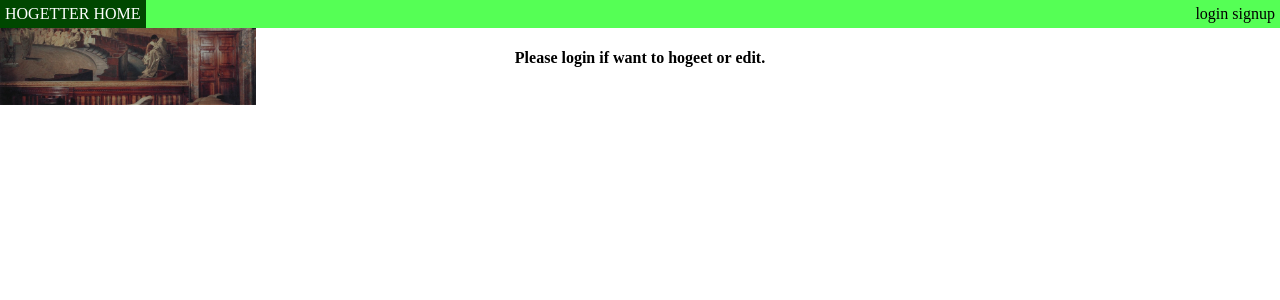
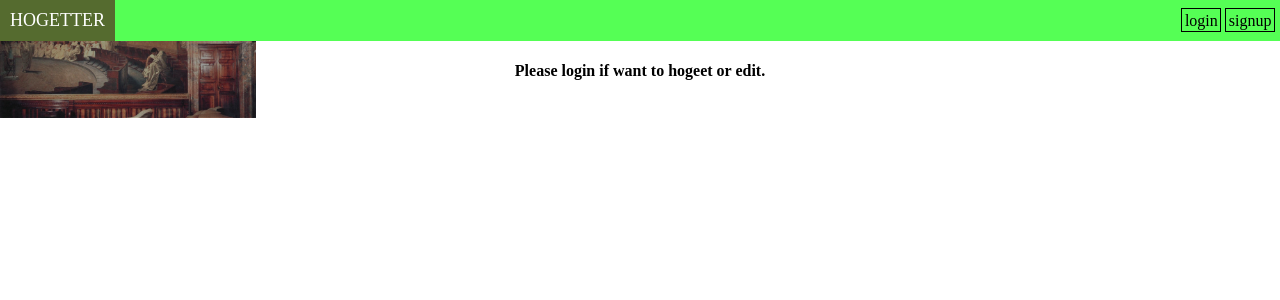
Before and after one commit to RantaWatari/flask_hogetter, a Flask app: template flask_file/templates/index.html in a window 1280 px wide. Shown: the top 300 px of the page. Run offline with Flask 3, Linux system fonts and the light colour scheme; the template is opened without the code that fills it, so the values that code supplies are empty.

Commit message:
cssの作業の続き

```diff
--- a/flask_file/static/css/base.css
+++ b/flask_file/static/css/base.css
@@ -1,8 +1,8 @@
-/* header*/
 body{
     margin: 0;
 }
 
+/* header*/
 header{
     position: sticky;
     top: 0;
@@ -11,17 +11,18 @@ header{
     width: 100%;
     text-decoration: none;
 }
+
 header a{
     color:#000000;
     text-decoration: none;
 }
-
 
 .header_section{
     display:flex;
     align-items: center;
     justify-content: center;
 }
+
 .header_section div{
     margin: auto;
     padding: auto;
@@ -29,13 +30,25 @@ header a{
 
 header .left{
     margin: 0;
+    padding: 10px;
     background-color: rgb(0, 71, 0);
-    padding: 5px;
 }
 
 header .left a{
+    font-size: large;
     color: white;
 }
+
+header .left:hover{
+    cursor: pointer;
+    background-color: darkolivegreen;
+}
+
+header .left label:hover{
+    cursor: pointer;
+}
+
+
 
 header .center{
     display: auto;
@@ -45,6 +58,15 @@ header .right{
     margin: 0;
     padding: 5px;
 }
+header .right a{
+    border: 1px #000000 solid;
+    padding: 2.5px;
+}
+
+header .right a:hover{
+    background-color: darkolivegreen;
+}
+
 
 /* fodter */
 footer{
--- a/flask_file/static/css/index.css
+++ b/flask_file/static/css/index.css
@@ -13,22 +13,19 @@ body .content_section .content_section_left{
 	background-position: center;
 	text-align:center;
     background-position:cover;
+    background-size: cover;
     background-repeat: no-repeat;
     width: auto;
-}
-
-body .content_section .content_section_left{
-
-	background-size: cover;
 }
 
 
 
 body .content_section .content_section_center{
     overflow: auto;
-   flex:3;
-   display:flex;
-   flex-direction: column;
-   align-items: center;
-   justify-content: center;
+    flex:3;
+    display:flex;
+    flex-direction: column;
+    align-items: center;
+    justify-content: center;
+    text-align: center;
 }
--- a/flask_file/templates/base.html
+++ b/flask_file/templates/base.html
@@ -11,7 +11,7 @@
   <header>
     <section class="header_section">
       <div class="left">
-        <a href="/hogetter/">HOGETTER HOME</a>
+        <a href="/hogetter/"><label>HOGETTER</label></a>
       </div>
       <div class="center">
       </div>
```
